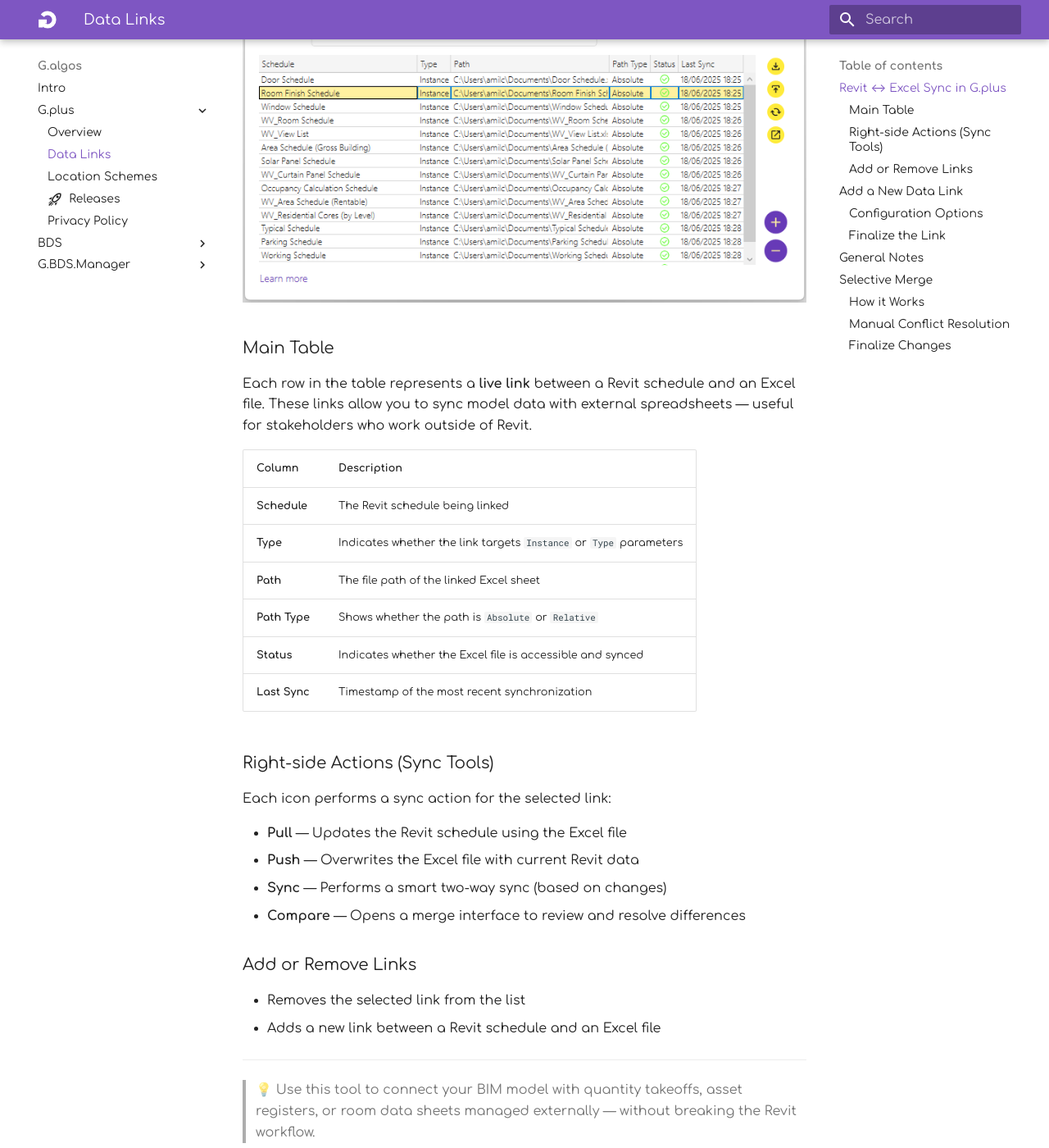
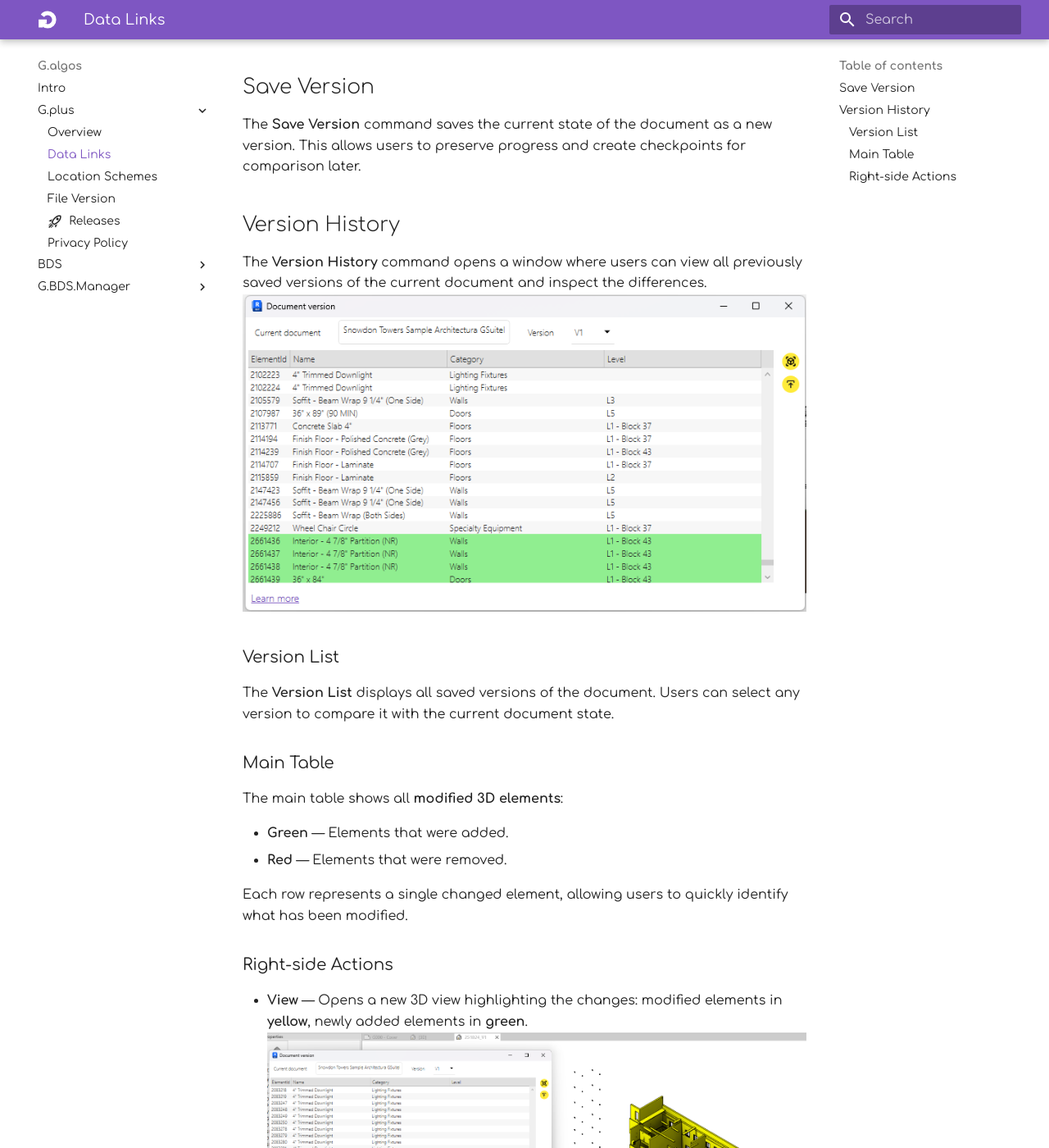
Before and after one commit to g-algos/galgos, an MkDocs documentation site: the page built from docs/G.plus/DataLinks.md, in a window 1280 px wide and 1400 px high, scrolled down 319 px. Shown: the whole window at 82% size. Built offline with MkDocs 1.6.1 and Material for MkDocs 9.7.7, drawn with Linux system fonts in a browser that asks for light colours; some of the changed text lies outside the part shown.

Commit message:
g-pluw 2

```diff
--- a/docs/G.plus/DataLinks.md
+++ b/docs/G.plus/DataLinks.md
@@ -1,119 +1,33 @@
-# Manage Data Links
-## Revit ↔ Excel Sync in G.plus
+# File Versioning
 
-The **Manage Data Links** window is where you control the connections between Revit schedules and Excel spreadsheets.
+The **File Versioning** feature allows users to track different versions of a document, visualize changes in 3D objects, and generate reports highlighting the differences between the current document state and previous versions.
+![File Versioning](../assets/images/FileVersioning.png)
 
-![Manage Data Links](../assets/images/ManageLinks.png)
+## Save Version
+
+The **Save Version** command saves the current state of the document as a new version. This allows users to preserve progress and create checkpoints for comparison later.
+
+## Version History
+
+The **Version History** command opens a window where users can view all previously saved versions of the current document and inspect the differences.
+![File Version History](../assets/images/VersionHistory.png)
+
+### Version List
+
+The **Version List** displays all saved versions of the document. Users can select any version to compare it with the current document state.
 
 ### Main Table
 
-Each row in the table represents a **live link** between a Revit schedule and an Excel file. These links allow you to sync model data with external spreadsheets — useful for stakeholders who work outside of Revit.
+The main table shows all **modified 3D elements**:
 
-| Column       | Description |
-|--------------|-------------|
-| **Schedule** | The Revit schedule being linked |
-| **Type**     | Indicates whether the link targets `Instance` or `Type` parameters |
-| **Path**     | The file path of the linked Excel sheet |
-| **Path Type**| Shows whether the path is `Absolute` or `Relative` |
-| **Status**   | Indicates whether the Excel file is accessible and synced |
-| **Last Sync**| Timestamp of the most recent synchronization |
+- **Green** — Elements that were added.
+- **Red** — Elements that were removed.
 
+Each row represents a single changed element, allowing users to quickly identify what has been modified.
 
-### Right-side Actions (Sync Tools)
+### Right-side Actions
 
-Each icon performs a sync action for the selected link:
-
-- **Pull** — Updates the Revit schedule using the Excel file
-- **Push** — Overwrites the Excel file with current Revit data
-- **Sync** — Performs a smart two-way sync (based on changes)
-- **Compare** — Opens a merge interface to review and resolve differences
-
-### Add or Remove Links
-
-- Removes the selected link from the list
-- Adds a new link between a Revit schedule and an Excel file
-
----
-
-> 💡 Use this tool to connect your BIM model with quantity takeoffs, asset registers, or room data sheets managed externally — without breaking the Revit workflow.
-
----
-## Add a New Data Link
-
-To create a new connection between a Revit schedule and an Excel file, click the **Add button** in the main interface.
-This opens the **New Data Link** dialog:
-
-![New Data Link](../assets/images/NewDataLink.png)
-
-### Configuration Options
-
-| Field           | Description |
-|----------------|-------------|
-| **Schedule**    | Select an existing Revit schedule you want to link with Excel |
-| **Parameter Type** | Choose whether the data exchange will act on element `Instance` or `Type` parameters |
-| **Path**        | Browse to select the Excel file (`.xlsx`) you want to link. Use the yellow folder button to open the file picker |
-| **Path Type**   | `Absolute` (Stores the full path to the file) or `Relative` (Stores a path relative to the Revit project location) |
-
-### Finalize the Link
-
-Once all fields are configured:
-- Click the **OK** button (purple circle) to create the link.
-- The new link will appear in the **Manage Data Links** table, ready for push/pull/sync actions.
-- The data will be pushed to the linked Excel file.
----
-
-> 💡 You can create an Instance and a Type link for the same schedule.
-
-> 💡 You can link multiple Revit schedules to the same Excel file, but it will need a different sheet for each link.
-
----
-## General Notes
-
-- **Push Overwrites Everything**
-  When you **push** data to Excel, the entire content of the linked sheet will be **replaced** by the current Revit schedule. Any manual changes in Excel will be lost unless pulled beforehand.
-
-- **Pull Respects Read-Only Parameters**
-  When you **pull** data from Excel, only **writable** parameters will be updated in Revit. Read-only fields (e.g., calculated values or system parameters) remain untouched.
-
-- **Create or Delete Elements via Excel**
-  For supported categories like **Rooms, Spaces, Areas, and Sheets**, you can:
-  - **Add new elements** by inserting new rows in Excel
-  - **Remove elements** by deleting rows
-
-- **Dynamic Column Mapping**
-  If you **add new columns** in the Excel sheet, G.plus will prompt you to:
-  - **Map them** to existing parameters, or
-  - **Create new shared parameters** automatically
----
-
-> 💡 Use these capabilities to quickly bulk-edit schedules, populate new projects, or coordinate with non-Revit users — all from Excel.
-
----
-## Selective Merge
-
-The **Merge** window allows you to resolve conflicts between **Revit data** and the **linked Excel file**.
-This ensures you don’t have to overwrite everything — just what matters.
-
-![New Data Link](../assets/images/Compare.png)
-
-### How it Works
-
-- **Left Panel**: Shows the current data from the **Revit model**
-- **Right Panel**: Displays the data from the **Excel file**
-
-Each row represents differences in elements (e.g., Room, Space, Area, or Sheet) being compared across both sources.
-
-### Manual Conflict Resolution
-
-- Use the **checkboxes** to manually select which rows to update.
-- You can decide **line-by-line** whether to:
-  - **Push** changes from Revit → Excel
-  - **Pull** changes from Excel → Revit
-
-This selective approach gives you **granular control**, avoiding full overwrites and reducing the risk of data loss.
-
-> 💡 Ideal for collaborative workflows where teams update Excel files in parallel with Revit development.
-
-### Finalize Changes
-
-After reviewing and selecting desired rows, click **OK** to apply the merge based on your selections.
+- **View** — Opens a new 3D view highlighting the changes: modified elements in **yellow**, newly added elements in **green**.
+![Version View](../assets/images/VersionView.png)
+- **Export** — Generates a report of all changes in **.xlsx** format for documentation or sharing purposes.
+![Version Report](../assets/images/VersionReport.png)
--- a/mkdocs.yml
+++ b/mkdocs.yml
@@ -21,6 +21,7 @@
       - Overview: G.plus/Intro.md
       - Data Links: G.plus/DataLinks.md
       - Location Schemes: G.plus/LocalizationSchemas.md
+      - File Version: G.plus/FileVersioning.md
       - Releases: G.plus/changelog.md
       - Privacy Policy: G.plus/PrivacyPolicy.md
   - BDS:
```
Also changed, not shown: docs/G.BDS.Manager/Intro.md (+7 -7 lines), docs/G.plus/FileVersioning.md (added, +59 -0 lines), docs/G.plus/Intro.md (+2 -0 lines), docs/G.plus/changelog.md (+1 -0 lines), docs/assets/images/FileVersioning.png (added), docs/assets/images/VersionHistory.png (added), docs/assets/images/VersionReport.png (added), docs/assets/images/VersionView.png (added).
